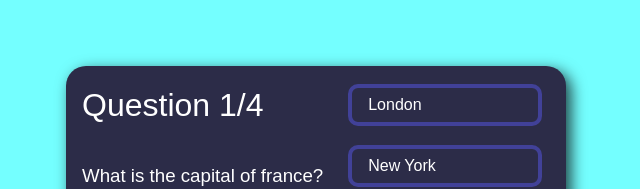
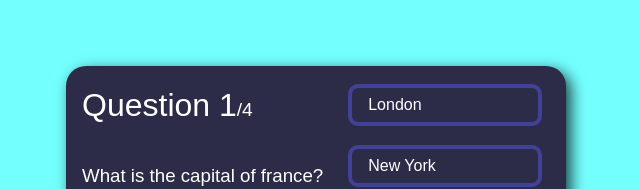
Before and after one commit to leoarthurwall/react-quiz, a React (Create React App) app: page / in a window 1280 px wide. Shown: the part 212-401 px from the top of the page, without its empty margins (332-972 px from the left). Built offline with nearby package versions, Linux system fonts and the light colour scheme.

Commit message:
added spen for total question number to reduce the size compared to the question number

```diff
--- a/src/App.js
+++ b/src/App.js
@@ -5,7 +5,7 @@ function App() {
     <div className="App">
       <div className="quiz-container">
         <div className="left-container">
-          <h1 className="question-number">Question 1/4</h1>
+          <h1 className="question-number">Question 1<span className="total-questions">/4</span></h1>
           <h3 className="question">What is the capital of france?</h3>
         </div>
         <div className="right-container">
--- a/src/index.css
+++ b/src/index.css
@@ -64,3 +64,6 @@ body{
 .question{
   font-weight: 300;
 }
+.total-questions{
+  font-size: 1.2rem;
+}
```
